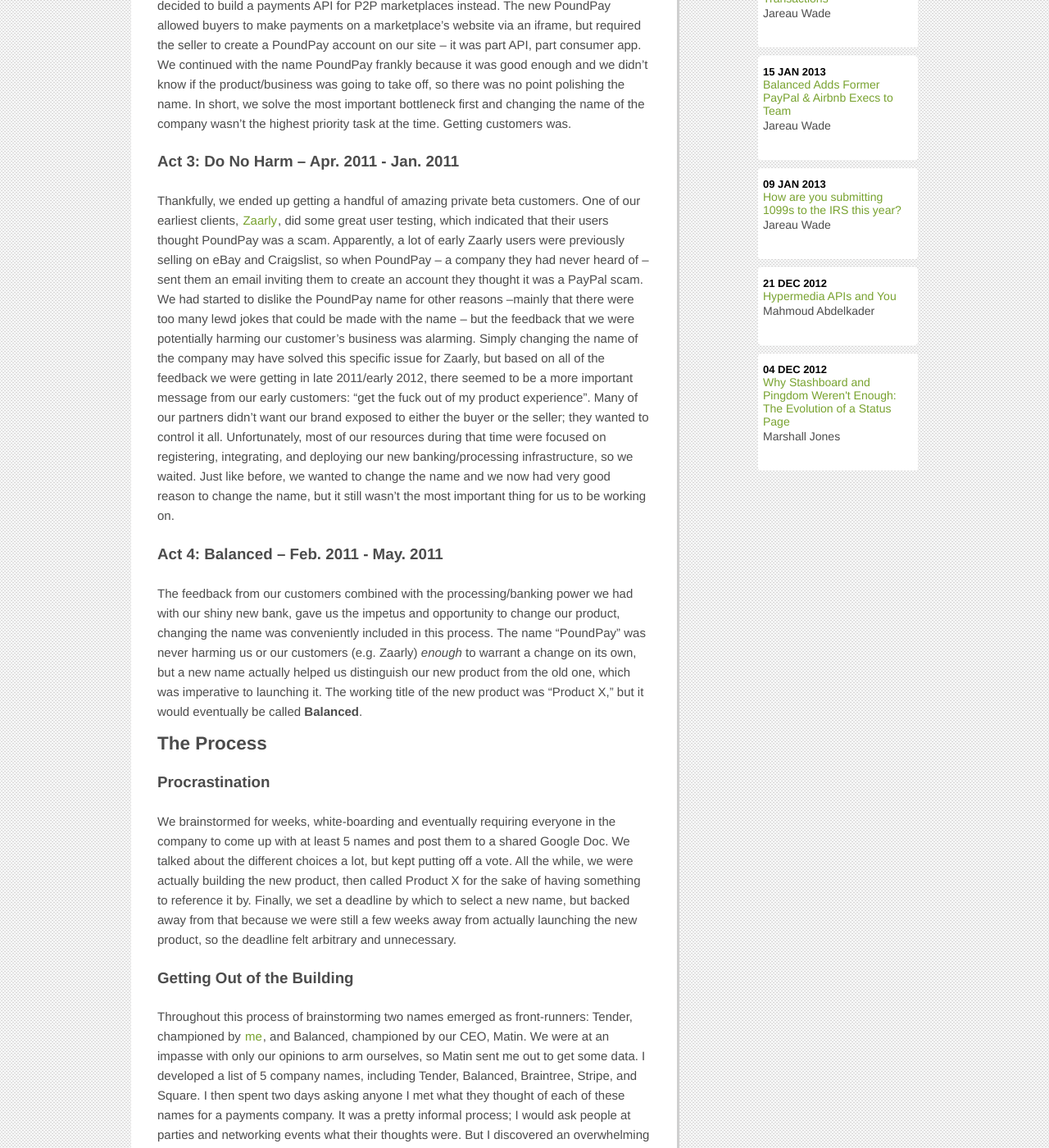
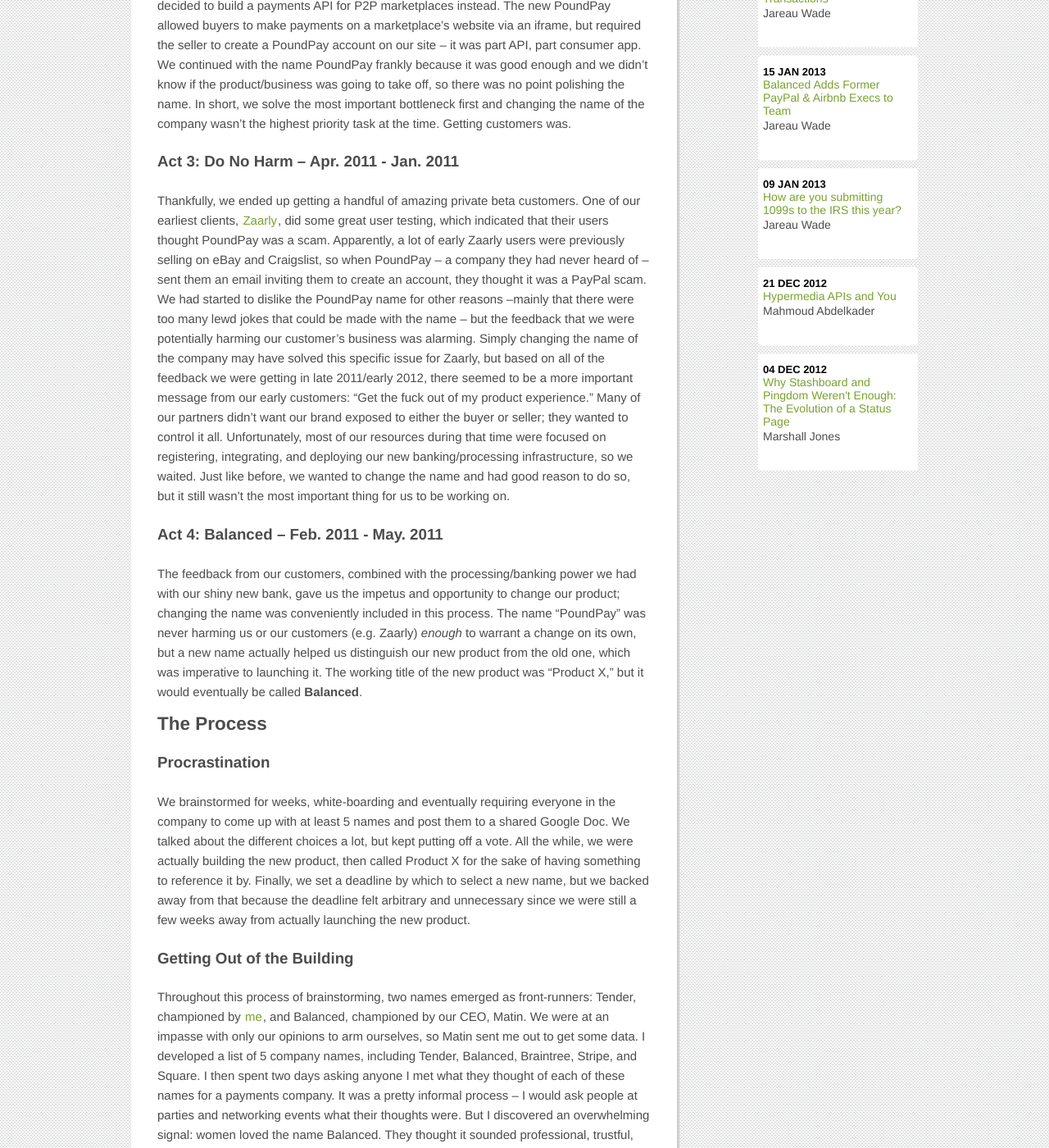
Before and after one commit to balanced/balanced.github.com, a Jekyll site: the page built from _posts/2013-02-20-rebranding-poundpay-balanced.md, in a window 1280 px wide and 1400 px high, scrolled down 1089 px. Shown: the whole window at 82% size. Built offline with Jekyll 4.4.1, drawn with Linux system fonts in a browser that asks for light colours; nearby versions of some CDN libraries; library files that are not in the unit come from our copies; Markdown is read by kramdown in place of the engine named in the settings; comment, search, counter and statistics services are not loaded; some of the changed text lies outside the part shown.

Commit message:
Update _posts/2013-02-20-rebranding-poundpay-balanced.md

```diff
--- a/_posts/2013-02-20-rebranding-poundpay-balanced.md
+++ b/_posts/2013-02-20-rebranding-poundpay-balanced.md
@@ -22,18 +22,18 @@
 By our first YC dinner in January 2011, we had decided the mobile payments app wasn't going to be a profitable business -- users expect to send money to friends for free -- so we decided to build a payments API for P2P marketplaces instead. The new PoundPay allowed buyers to make payments on a marketplace's website via an iframe, but required the seller to create a PoundPay account on our site -- it was part API, part consumer app. We continued with the name PoundPay frankly because it was good enough and we didn't know if the product/business was going to take off, so there was no point polishing the name. In short, we solve the most important bottleneck first and changing the name of the company wasn't the highest priority task at the time. Getting customers was.
 
 #### Act 3: Do No Harm -- Apr. 2011 - Jan. 2011
-Thankfully, we ended up getting a handful of amazing private beta customers. One of our earliest clients, [Zaarly](http://blog.zaarly.com/post/37651532440/zaarly-payments), did some great user testing, which indicated that their users thought PoundPay was a scam. Apparently, a lot of early Zaarly users were previously selling on eBay and Craigslist, so when PoundPay -- a company they had never heard of -- sent them an email inviting them to create an account they thought it was a PayPal scam. We had started to dislike the PoundPay name for other reasons --mainly that there were too many lewd jokes that could be made with the name -- but the feedback that we were potentially harming our customer's business was alarming. Simply changing the name of the company may have solved this specific issue for Zaarly, but based on all of the feedback we were getting in late 2011/early 2012, there seemed to be a more important message from our early customers: "get the fuck out of my product experience". Many of our partners didn't want our brand exposed to either the buyer or the seller; they wanted to control it all. Unfortunately, most of our resources during that time were focused on registering, integrating, and deploying our new banking/processing infrastructure, so we waited. Just like before, we wanted to change the name and we now had very good reason to change the name, but it still wasn't the most important thing for us to be working on.
+Thankfully, we ended up getting a handful of amazing private beta customers. One of our earliest clients, [Zaarly](http://blog.zaarly.com/post/37651532440/zaarly-payments), did some great user testing, which indicated that their users thought PoundPay was a scam. Apparently, a lot of early Zaarly users were previously selling on eBay and Craigslist, so when PoundPay -- a company they had never heard of -- sent them an email inviting them to create an account, they thought it was a PayPal scam. We had started to dislike the PoundPay name for other reasons --mainly that there were too many lewd jokes that could be made with the name -- but the feedback that we were potentially harming our customer's business was alarming. Simply changing the name of the company may have solved this specific issue for Zaarly, but based on all of the feedback we were getting in late 2011/early 2012, there seemed to be a more important message from our early customers: "Get the fuck out of my product experience." Many of our partners didn't want our brand exposed to either the buyer or seller; they wanted to control it all. Unfortunately, most of our resources during that time were focused on registering, integrating, and deploying our new banking/processing infrastructure, so we waited. Just like before, we wanted to change the name and had good reason to do so, but it still wasn't the most important thing for us to be working on.
 
 ####  Act 4: Balanced -- Feb. 2011 - May. 2011
-The feedback from our customers combined with the processing/banking power we had with our shiny new bank, gave us the impetus and opportunity to change our product, changing the name was conveniently included in this process. The name "PoundPay" was never harming us or our customers (e.g. Zaarly) *enough* to warrant a change on its own, but a new name actually helped us distinguish our new product from the old one, which was imperative to launching it. The working title of the new product was "Product X," but it would eventually be called **Balanced**.
+The feedback from our customers, combined with the processing/banking power we had with our shiny new bank, gave us the impetus and opportunity to change our product; changing the name was conveniently included in this process. The name "PoundPay" was never harming us or our customers (e.g. Zaarly) *enough* to warrant a change on its own, but a new name actually helped us distinguish our new product from the old one, which was imperative to launching it. The working title of the new product was "Product X," but it would eventually be called **Balanced**.
 
 ### The Process
 
 #### Procrastination
-We brainstormed for weeks, white-boarding and eventually requiring everyone in the company to come up with at least 5 names and post them to a shared Google Doc. We talked about the different choices a lot, but kept putting off a vote. All the while, we were actually building the new product, then called Product X for the sake of having something to reference it by. Finally, we set a deadline by which to select a new name, but backed away from that because we were still a few weeks away from actually launching the new product, so the deadline felt arbitrary and unnecessary.
+We brainstormed for weeks, white-boarding and eventually requiring everyone in the company to come up with at least 5 names and post them to a shared Google Doc. We talked about the different choices a lot, but kept putting off a vote. All the while, we were actually building the new product, then called Product X for the sake of having something to reference it by. Finally, we set a deadline by which to select a new name, but we backed away from that because the deadline felt arbitrary and unnecessary since we were still a few weeks away from actually launching the new product.
 
 #### Getting Out of the Building
-Throughout this process of brainstorming two names emerged as front-runners: Tender, championed by [me](https://twitter.com/jkwade), and Balanced, championed by our CEO, Matin. We were at an impasse with only our opinions to arm ourselves, so Matin sent me out to get some data. I developed a list of 5 company names, including Tender, Balanced, Braintree, Stripe, and Square. I then spent two days asking anyone I met what they thought of each of these names for a payments company. It was a pretty informal process; I would ask people at parties and networking events what their thoughts were. But I discovered an overwhelming signal: women loved the name Balanced. They thought it sounded professional, trustful, and "clean." That was enough for me, and I began to champion Balanced over Tender. Between me and Matin supporting the name, we got the rest of the team on board, and went about the process of developing a new identity.
+Throughout this process of brainstorming, two names emerged as front-runners: Tender, championed by [me](https://twitter.com/jkwade), and Balanced, championed by our CEO, Matin. We were at an impasse with only our opinions to arm ourselves, so Matin sent me out to get some data. I developed a list of 5 company names, including Tender, Balanced, Braintree, Stripe, and Square. I then spent two days asking anyone I met what they thought of each of these names for a payments company. It was a pretty informal process -- I would ask people at parties and networking events what their thoughts were. But I discovered an overwhelming signal: women loved the name Balanced. They thought it sounded professional, trustful, and "clean." That was enough for me, and I began to champion Balanced over Tender. With Matin and me supporting the name, we got the rest of the team on board, and went about the process of developing a new identity.
 
 #### Creating a new identity
 We came up with a new logo before anything else. This helped anchor the new branding around something tangible. From the logo, we could decide what colors, tone, and layout the site and payments dashboard would have to include. We also tried to grab the domain "balanced.com" but the current site owner didn't want to play ball for the amount we were offering. We launched our new product on balancedpayments.com with the understanding that we'd switch to balanced.com once we could justify paying for it. So far, there has been no branding concern operating under that domain, and we've even noticed one nice SEO advantage.
```
Also changed, not shown: other parts of _posts/2013-02-20-rebranding-poundpay-balanced.md (+1 -1 lines).
